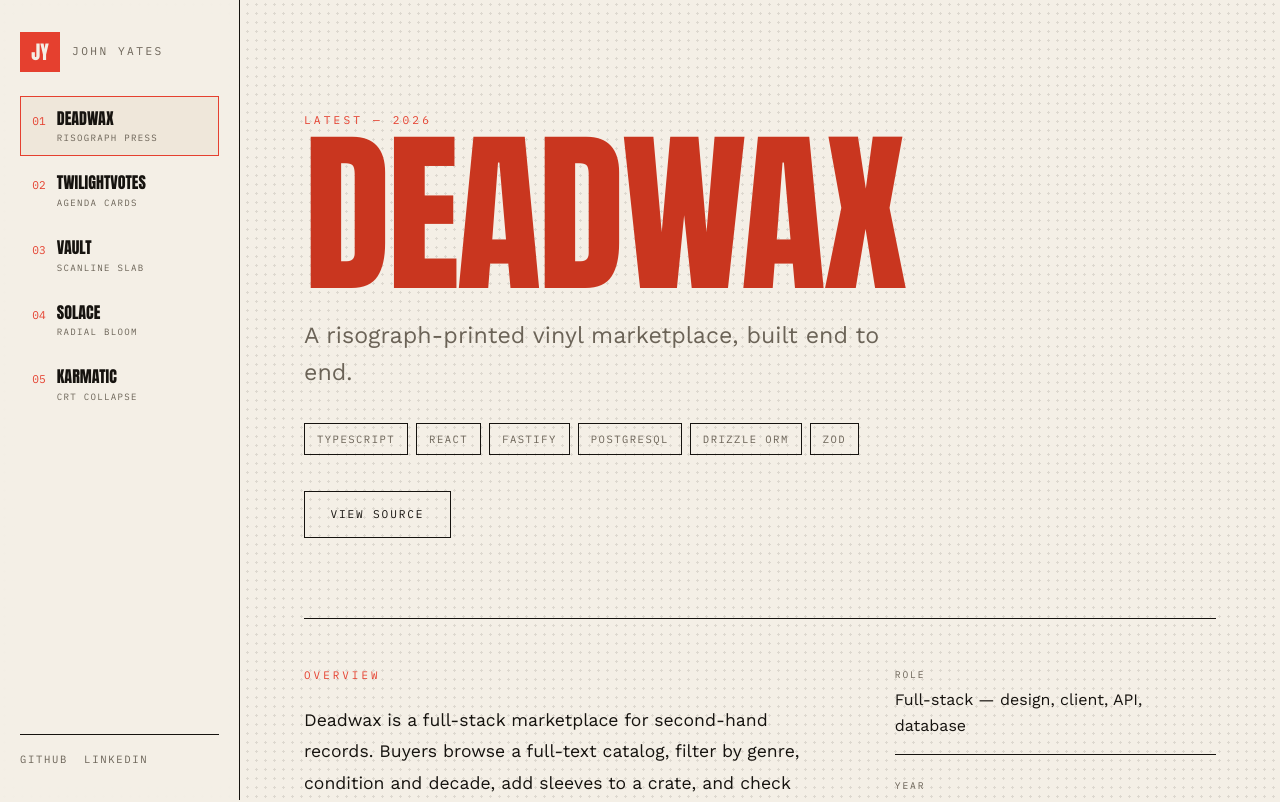
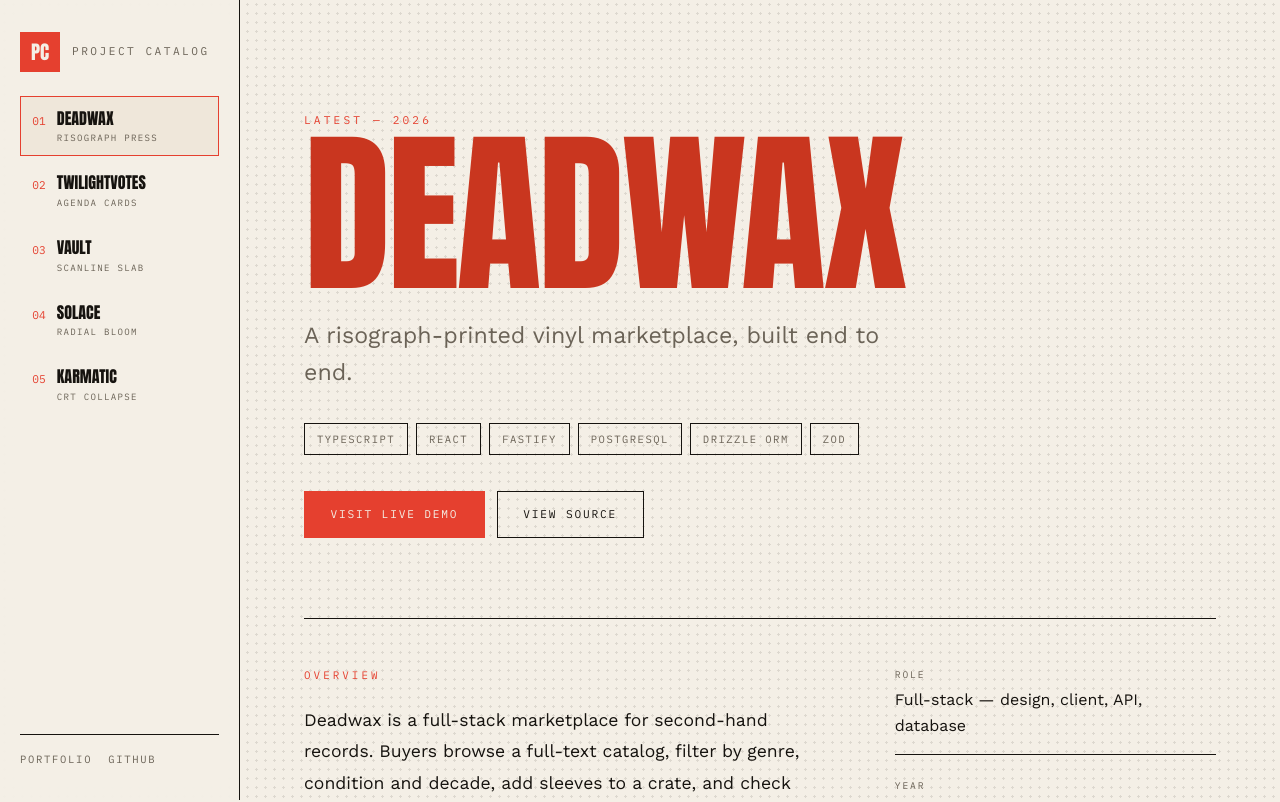
Before and after one commit to cycoconutz/portfolio-tabs, a React (Vite) app: page /portfolio-tabs/work/deadwax in a window 1280 px wide. Shown: the top 802 px of the page. Built offline with nearby package versions, Linux system fonts and the light colour scheme.

Commit message:
Turn site into project catalog; drop personal identity copy

```diff
--- a/index.html
+++ b/index.html
@@ -6,7 +6,7 @@
     <meta name="viewport" content="width=device-width, initial-scale=1.0" />
     <meta
       name="description"
-      content="Portfolio of John Yates: full-stack web developer building React front-ends, Node APIs and everything in between."
+      content="A catalog of web projects, each built with its own design language and its own way of arriving on screen."
     />
     <meta name="theme-color" content="#0b0e13" />
     <link rel="preconnect" href="https://fonts.googleapis.com" />
@@ -15,7 +15,7 @@
       href="https://fonts.googleapis.com/css2?family=Anton&family=Archivo+Black&family=Archivo:wght@400;500;600&family=Fraunces:opsz,wght@9..144,400;9..144,600&family=IBM+Plex+Mono:wght@400;500;600&family=Inter:wght@300;400;500;600&family=JetBrains+Mono:wght@400;600&family=Orbitron:wght@400;500;700&family=Quicksand:wght@400;500;600&family=Share+Tech+Mono&family=Space+Grotesk:wght@400;500;700&family=VT323&family=Work+Sans:wght@300;400;600&display=swap"
       rel="stylesheet"
     />
-    <title>John Yates — Full-stack Web Developer</title>
+    <title>Project Catalog — Selected Work</title>
   </head>
   <body>
     <div id="root"></div>
--- a/src/App.tsx
+++ b/src/App.tsx
@@ -8,9 +8,9 @@ import { TransitionProvider } from './transitions/TransitionProvider'
 
 const fallback = {
   theme: 'hub',
-  title: 'John Yates — Full-stack Web Developer',
+  title: 'Project Catalog — Selected Work',
   description:
-    'Portfolio of John Yates: full-stack web developer building React front-ends, Node APIs and everything in between.',
+    'A catalog of web projects, each built with its own design language and its own way of arriving on screen.',
 }
 
 function metaFor(pathname: string) {
@@ -20,7 +20,7 @@ function metaFor(pathname: string) {
     if (project) {
       return {
         theme: project.theme,
-        title: `${project.name} — John Yates`,
+        title: `${project.name} — Project Catalog`,
         description: project.tagline,
       }
     }
--- a/src/components/TabSpine.tsx
+++ b/src/components/TabSpine.tsx
@@ -14,8 +14,8 @@ export function TabSpine() {
         transition={{ wipe: 'bloom', theme: 'hub' }}
         className={`spine-brand${activeSlug === '' ? ' is-active' : ''}`}
       >
-        <span className="spine-brand-mark">JY</span>
-        <span className="spine-brand-name">John Yates</span>
+        <span className="spine-brand-mark">PC</span>
+        <span className="spine-brand-name">Project Catalog</span>
       </TransitionLink>
 
       <ol className="spine-list">
@@ -37,11 +37,11 @@ export function TabSpine() {
       </ol>
 
       <div className="spine-foot">
+        <a className="spine-link" href="https://www.johndyates.com" target="_blank" rel="noreferrer">
+          Portfolio
+        </a>
         <a className="spine-link" href="https://github.com/cycoconutz" target="_blank" rel="noreferrer">
           GitHub
-        </a>
-        <a className="spine-link" href="https://www.linkedin.com/in/danny-yates/" target="_blank" rel="noreferrer">
-          LinkedIn
         </a>
       </div>
     </nav>
--- a/src/data/projects.ts
+++ b/src/data/projects.ts
@@ -42,7 +42,10 @@ export const projects: Project[] = [
       'Admin summary, user, listing and review moderation routes behind a role hook',
     ],
     tech: ['TypeScript', 'React', 'Fastify', 'PostgreSQL', 'Drizzle ORM', 'Zod'],
-    links: [{ label: 'View source', href: 'https://github.com/cycoconutz/deadwax', kind: 'repo' }],
+    links: [
+      { label: 'Visit live demo', href: 'https://deadwax-exee.onrender.com/', kind: 'live' },
+      { label: 'View source', href: 'https://github.com/cycoconutz/deadwax', kind: 'repo' },
+    ],
     theme: 'deadwax',
     wipe: 'riso',
   },
--- a/src/pages/IndexPage.tsx
+++ b/src/pages/IndexPage.tsx
@@ -5,12 +5,12 @@ export function IndexPage() {
   return (
     <main className="index-page">
       <header className="index-hero">
-        <p className="eyebrow">Portfolio / Full-stack web developer</p>
+        <p className="eyebrow">Project catalog</p>
         <h1 className="index-title">
-          John Yates
+          The Catalog
         </h1>
         <p className="index-lede">
-          Five projects, five identities. Every build below gets its own design language and its
+          Five builds, five identities. Every project below gets its own design language and its
           own way of arriving on screen. Pick a tab and watch the page turn.
         </p>
       </header>
@@ -37,7 +37,7 @@ export function IndexPage() {
       </section>
 
       <footer className="index-foot">
-        <a href="mailto:johndyates@gmail.com">johndyates@gmail.com</a>
+        <a href="https://www.johndyates.com">The full portfolio</a>
         <span>Built with React, one theme per tab.</span>
       </footer>
     </main>
```
